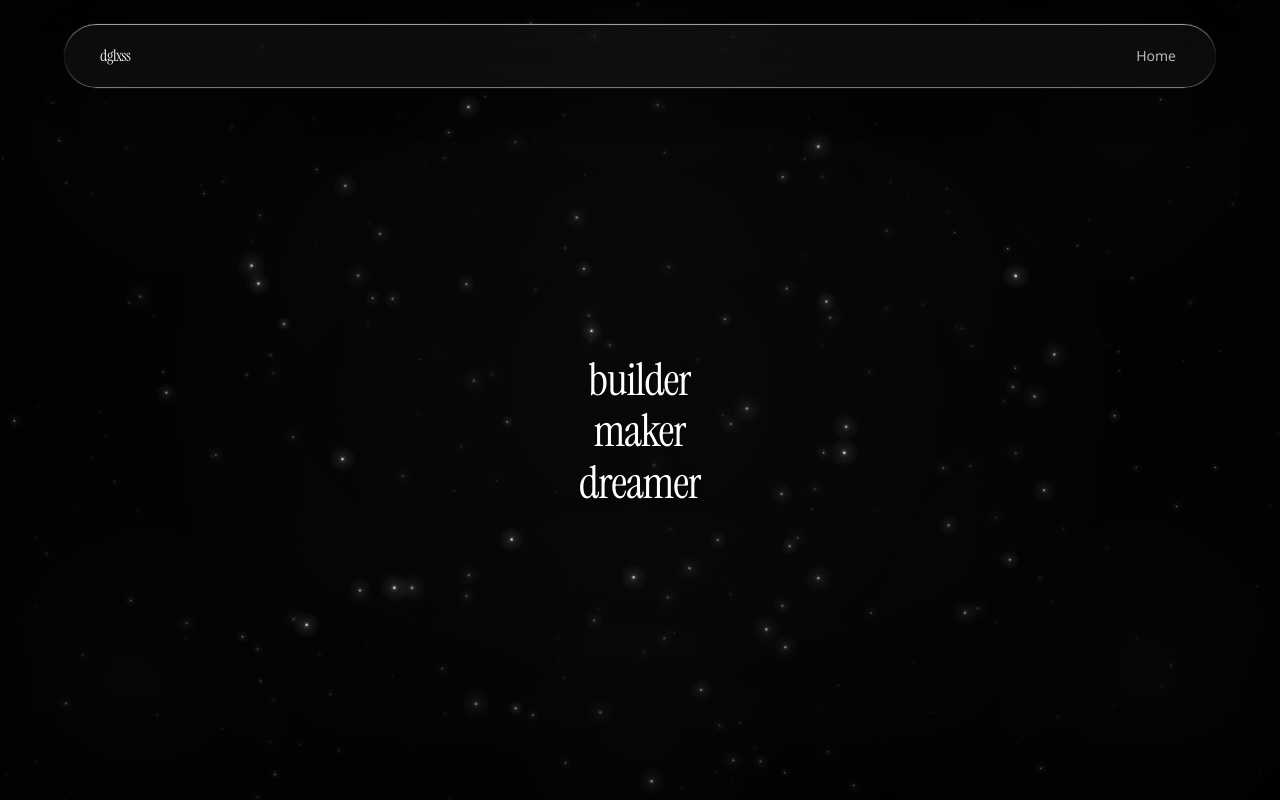
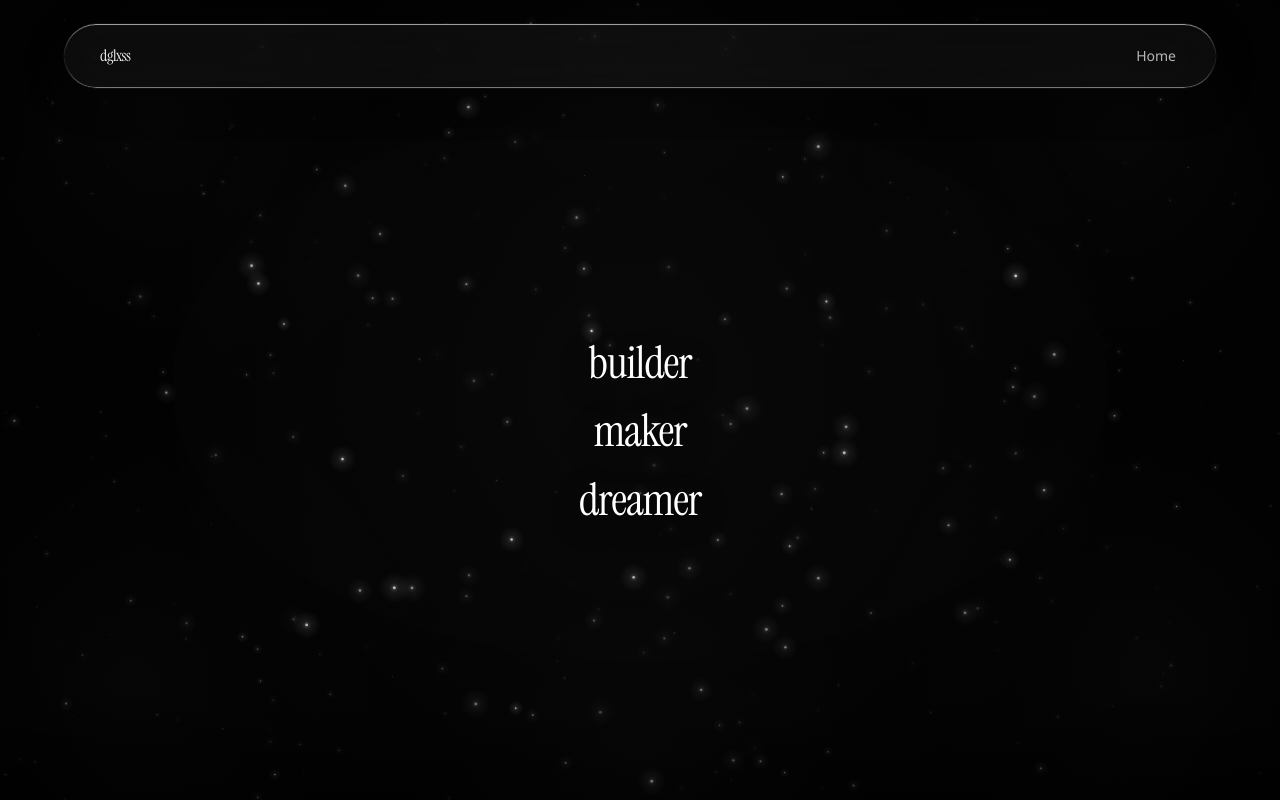
Before and after one commit to artistdbjohnson/dglxss.com, a Next.js app: page /about in a window 1280 px wide. Built offline with nearby package versions, Linux system fonts and the light colour scheme.

Commit message:
fix: slower about stack, reserved height, more line air

```diff
--- a/app/globals.css
+++ b/app/globals.css
@@ -328,10 +328,25 @@
 
 .about-title {
   font-size: clamp(1.75rem, 1.2rem + 2vw, 3.25rem);
-  line-height: 1.15;
+  line-height: 1.05;
   text-shadow:
     0 1px 2px rgba(0, 0, 0, 0.45),
     0 8px 32px rgba(0, 0, 0, 0.35);
+}
+
+.about-stack {
+  display: flex;
+  flex-direction: column;
+  align-items: center;
+  justify-content: center;
+  gap: 0.48em;
+}
+
+.about-stack-word {
+  display: block;
+  opacity: 0;
+  transform: translateY(10px);
+  animation: hero-rise 900ms cubic-bezier(0.22, 1, 0.36, 1) both;
 }
 
 @keyframes hero-rise {
@@ -366,7 +381,8 @@
     transition-duration: 0.01ms !important;
   }
   .hero-enter,
-  .hero-enter-delay {
+  .hero-enter-delay,
+  .about-stack-word {
     animation: none;
     opacity: 1;
     transform: none;
--- a/components/about-title.tsx
+++ b/components/about-title.tsx
@@ -1,63 +1,23 @@
 "use client";
-
-import { useEffect, useState } from "react";
 
 const WORDS = ["builder", "maker", "dreamer"] as const;
 
-const FADE_IN = 560;
-const STAGGER = 820;
-
 export function AboutTitle() {
-  const [count, setCount] = useState(0);
-
-  useEffect(() => {
-    const reduce = window.matchMedia("(prefers-reduced-motion: reduce)").matches;
-    if (reduce) {
-      setCount(WORDS.length);
-      return;
-    }
-
-    let cancelled = false;
-    const timers: number[] = [];
-
-    WORDS.forEach((_, i) => {
-      timers.push(
-        window.setTimeout(() => {
-          if (!cancelled) setCount(i + 1);
-        }, 80 + i * STAGGER),
-      );
-    });
-
-    return () => {
-      cancelled = true;
-      timers.forEach((id) => window.clearTimeout(id));
-    };
-  }, []);
-
   return (
     <p
-      className="about-title text-white lowercase tracking-tight flex flex-col items-center leading-[1.2]"
+      className="about-title about-stack text-white lowercase tracking-tight"
       style={{ fontFamily: "var(--font-serif), Georgia, serif" }}
       aria-label="builder maker dreamer"
     >
-      {WORDS.map((word, i) => {
-        const shown = i < count;
-        return (
-          <span
-            key={word}
-            className="block"
-            style={{
-              opacity: shown ? 1 : 0,
-              transform: shown ? "translateY(0)" : "translateY(12px)",
-              height: shown ? "auto" : 0,
-              overflow: "hidden",
-              transition: `opacity ${FADE_IN}ms cubic-bezier(0.22, 1, 0.36, 1), transform ${FADE_IN}ms cubic-bezier(0.22, 1, 0.36, 1)`,
-            }}
-          >
-            {word}
-          </span>
-        );
-      })}
+      {WORDS.map((word, i) => (
+        <span
+          key={word}
+          className="about-stack-word"
+          style={{ animationDelay: `${420 + i * 1200}ms` }}
+        >
+          {word}
+        </span>
+      ))}
     </p>
   );
 }
```
